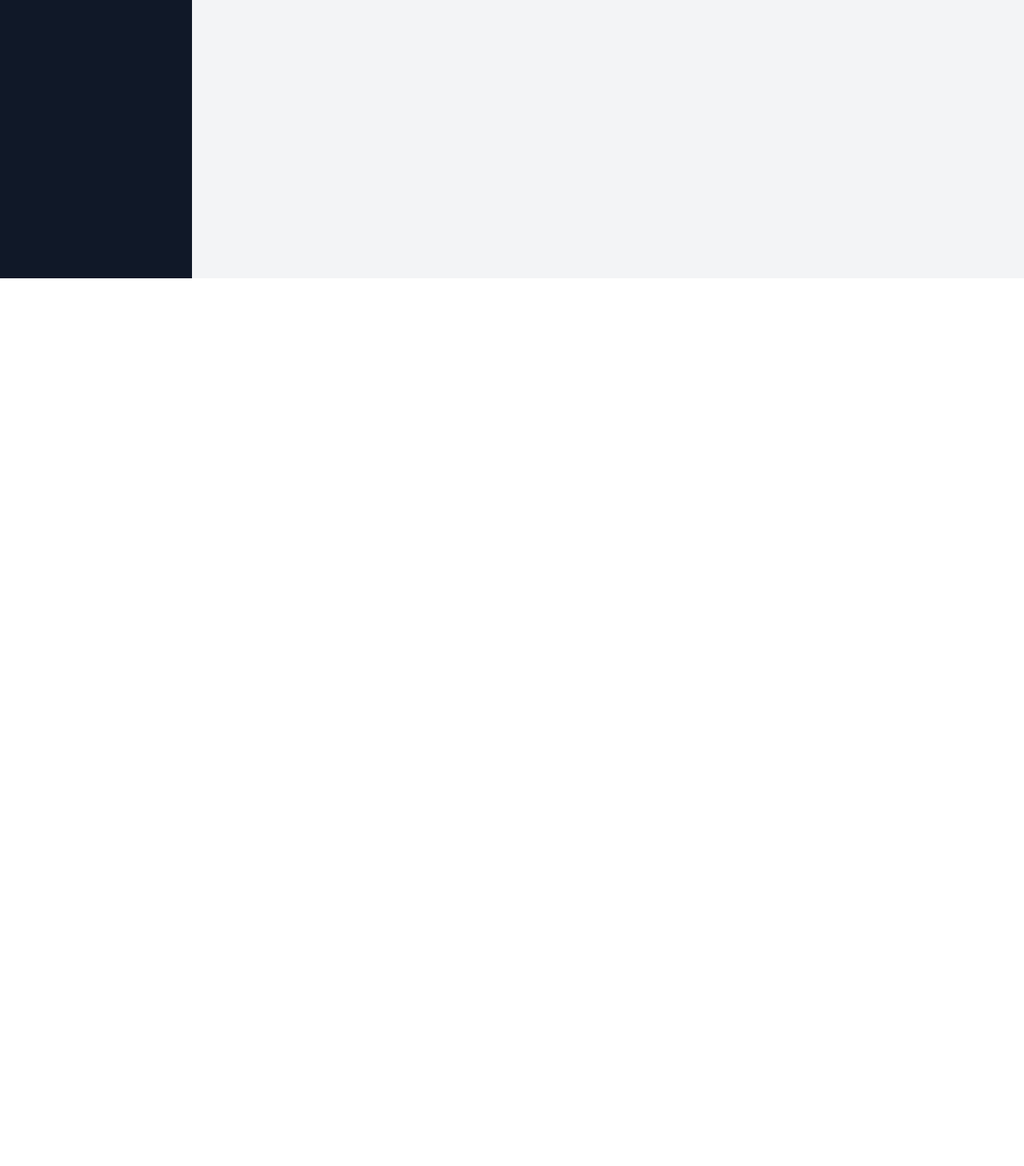
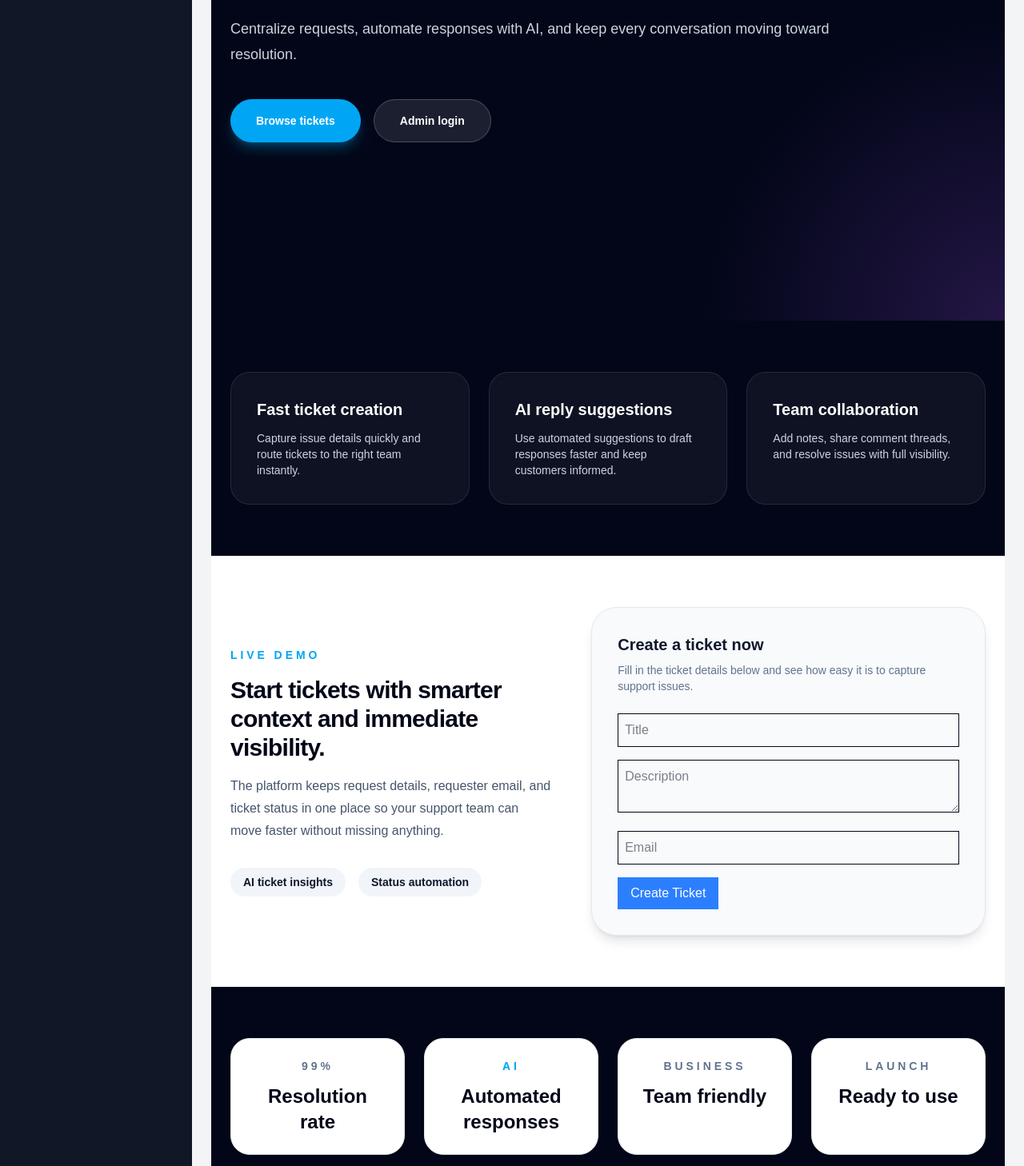
Before and after one commit to Vikas1248/ticketing-frontend, a Next.js app: page / in a window 1280 px wide. Shown: the part 452-1910 px from the top of the page at 80% size. Before the commit the page ends 800 px from the top, so only its background shows below. Built offline with nearby package versions, Linux system fonts and the light colour scheme.

Commit message:
Update landing page to SaaS homepage

```diff
--- a/app/page.js
+++ b/app/page.js
@@ -1,13 +1,111 @@
+import Link from "next/link";
 import TicketForm from "./components/TicketForm";
 
 export default function Home() {
   return (
-    <main className="p-10 max-w-xl mx-auto">
-      <h1 className="text-2xl font-bold mb-4">
-        Create Support Ticket 🎫
-      </h1>
+    <main className="bg-slate-950 text-white">
+      <section className="relative overflow-hidden">
+        <div className="absolute inset-0 bg-[radial-gradient(circle_at_top,_rgba(56,189,248,0.24),_transparent_25%),radial-gradient(circle_at_bottom_right,_rgba(168,85,247,0.2),_transparent_30%)]" />
+        <div className="relative mx-auto flex min-h-screen max-w-7xl flex-col justify-center px-6 py-24">
+          <div className="max-w-3xl">
+            <span className="inline-flex rounded-full bg-sky-300/15 px-4 py-1 text-sm font-semibold uppercase tracking-[0.34em] text-sky-300">
+              AI-powered support
+            </span>
+            <h1 className="mt-6 text-5xl font-semibold tracking-tight text-white sm:text-6xl">
+              Smarter ticketing for teams that respond faster.
+            </h1>
+            <p className="mt-6 text-lg leading-8 text-slate-300">
+              Centralize requests, automate responses with AI, and keep every conversation moving toward resolution.
+            </p>
+            <div className="mt-10 flex flex-col gap-4 sm:flex-row">
+              <Link href="/tickets" className="inline-flex items-center justify-center rounded-full bg-sky-500 px-8 py-4 text-sm font-semibold text-white shadow-lg shadow-sky-500/30 transition hover:bg-sky-400">
+                Browse tickets
+              </Link>
+              <Link href="/admin/login" className="inline-flex items-center justify-center rounded-full border border-white/20 bg-white/10 px-8 py-4 text-sm font-semibold text-white transition hover:bg-white/20">
+                Admin login
+              </Link>
+            </div>
+          </div>
+        </div>
+      </section>
 
-      <TicketForm />
+      <section className="mx-auto max-w-7xl px-6 py-16">
+        <div className="grid gap-6 md:grid-cols-3">
+          <div className="rounded-3xl border border-white/10 bg-white/5 p-8 backdrop-blur-sm">
+            <h3 className="text-xl font-semibold text-white">Fast ticket creation</h3>
+            <p className="mt-3 text-sm text-slate-300">
+              Capture issue details quickly and route tickets to the right team instantly.
+            </p>
+          </div>
+          <div className="rounded-3xl border border-white/10 bg-white/5 p-8 backdrop-blur-sm">
+            <h3 className="text-xl font-semibold text-white">AI reply suggestions</h3>
+            <p className="mt-3 text-sm text-slate-300">
+              Use automated suggestions to draft responses faster and keep customers informed.
+            </p>
+          </div>
+          <div className="rounded-3xl border border-white/10 bg-white/5 p-8 backdrop-blur-sm">
+            <h3 className="text-xl font-semibold text-white">Team collaboration</h3>
+            <p className="mt-3 text-sm text-slate-300">
+              Add notes, share comment threads, and resolve issues with full visibility.
+            </p>
+          </div>
+        </div>
+      </section>
+
+      <section className="bg-white text-slate-950">
+        <div className="mx-auto max-w-6xl px-6 py-16">
+          <div className="grid gap-12 lg:grid-cols-[0.9fr_1.1fr] lg:items-center">
+            <div>
+              <p className="text-sm font-semibold uppercase tracking-[0.28em] text-sky-500">Live demo</p>
+              <h2 className="mt-4 text-3xl font-semibold tracking-tight text-slate-950">
+                Start tickets with smarter context and immediate visibility.
+              </h2>
+              <p className="mt-4 text-base leading-7 text-slate-600">
+                The platform keeps request details, requester email, and ticket status in one place so your support team can move faster without missing anything.
+              </p>
+              <div className="mt-8 flex flex-wrap gap-4">
+                <span className="rounded-full bg-slate-100 px-4 py-2 text-sm font-semibold text-slate-900">
+                  AI ticket insights
+                </span>
+                <span className="rounded-full bg-slate-100 px-4 py-2 text-sm font-semibold text-slate-900">
+                  Status automation
+                </span>
+              </div>
+            </div>
+
+            <div className="rounded-[2rem] border border-slate-200 bg-slate-50 p-8 shadow-lg">
+              <h3 className="text-xl font-semibold text-slate-900">Create a ticket now</h3>
+              <p className="mt-2 text-sm text-slate-500">
+                Fill in the ticket details below and see how easy it is to capture support issues.
+              </p>
+              <div className="mt-6">
+                <TicketForm />
+              </div>
+            </div>
+          </div>
+        </div>
+      </section>
+
+      <section className="mx-auto max-w-7xl px-6 py-16">
+        <div className="grid gap-6 sm:grid-cols-2 lg:grid-cols-4">
+          <div className="rounded-3xl border border-slate-200 bg-white p-6 text-center shadow-sm">
+            <p className="text-sm font-semibold uppercase tracking-[0.28em] text-slate-500">99%</p>
+            <h3 className="mt-3 text-2xl font-semibold text-slate-950">Resolution rate</h3>
+          </div>
+          <div className="rounded-3xl border border-slate-200 bg-white p-6 text-center shadow-sm">
+            <p className="text-sm font-semibold uppercase tracking-[0.28em] text-slate-500"><span className="text-sky-500">AI</span></p>
+            <h3 className="mt-3 text-2xl font-semibold text-slate-950">Automated responses</h3>
+          </div>
+          <div className="rounded-3xl border border-slate-200 bg-white p-6 text-center shadow-sm">
+            <p className="text-sm font-semibold uppercase tracking-[0.28em] text-slate-500">Business</p>
+            <h3 className="mt-3 text-2xl font-semibold text-slate-950">Team friendly</h3>
+          </div>
+          <div className="rounded-3xl border border-slate-200 bg-white p-6 text-center shadow-sm">
+            <p className="text-sm font-semibold uppercase tracking-[0.28em] text-slate-500">Launch</p>
+            <h3 className="mt-3 text-2xl font-semibold text-slate-950">Ready to use</h3>
+          </div>
+        </div>
+      </section>
     </main>
   );
 }
--- a/app/page.tsx
+++ b/app/page.tsx
@@ -5,67 +5,109 @@ import TicketForm from "./components/TicketForm";
 
 export default function Home() {
   return (
-    <main className="bg-gray-100 min-h-screen">
-
-      {/* HERO */}
-      <div className="text-center py-16 px-6">
-        <h1 className="text-4xl font-bold mb-4">
-          AI Support Ticketing System
+    <main className="bg-slate-950 text-white">
+      <section className="relative overflow-hidden">
+        <div className="absolute inset-0 bg-[radial-gradient(circle_at_top,_rgba(56,189,248,0.24),_transparent_25%),radial-gradient(circle_at_bottom_right,_rgba(168,85,247,0.2),_transparent_30%)]" />
+        <div className="relative mx-auto flex min-h-screen max-w-7xl flex-col justify-center px-6 py-24">
+          <div className="max-w-3xl">
+            <span className="inline-flex rounded-full bg-sky-300/15 px-4 py-1 text-sm font-semibold uppercase tracking-[0.34em] text-sky-300">
+              AI-powered support
+            </span>
+            <h1 className="mt-6 text-5xl font-semibold tracking-tight text-white sm:text-6xl">
+              Smarter ticketing for teams that respond faster.
             </h1>
-
-        <p className="text-gray-600 max-w-xl mx-auto mb-6">
-          Create and manage support tickets, collaborate with your team,
-          and resolve issues faster with an intelligent platform.
+            <p className="mt-6 text-lg leading-8 text-slate-300">
+              Centralize requests, automate responses with AI, and keep every conversation moving toward resolution.
             </p>
-
-        <div className="flex justify-center gap-4">
-          <Link href="/tickets">
-            <button className="bg-blue-600 text-white px-6 py-3 rounded-lg hover:bg-blue-700">
-              View Tickets
-            </button>
+            <div className="mt-10 flex flex-col gap-4 sm:flex-row">
+              <Link href="/tickets" className="inline-flex items-center justify-center rounded-full bg-sky-500 px-8 py-4 text-sm font-semibold text-white shadow-lg shadow-sky-500/30 transition hover:bg-sky-400">
+                Browse tickets
               </Link>
-
-          <Link href="/admin/login">
-            <button className="border px-6 py-3 rounded-lg hover:bg-gray-200">
-              Admin Login
-            </button>
+              <Link href="/admin/login" className="inline-flex items-center justify-center rounded-full border border-white/20 bg-white/10 px-8 py-4 text-sm font-semibold text-white transition hover:bg-white/20">
+                Admin login
               </Link>
             </div>
           </div>
+        </div>
+      </section>
 
-      {/* FEATURES */}
-      <div className="grid md:grid-cols-3 gap-6 px-6 max-w-5xl mx-auto mb-16">
-        <div className="bg-white p-6 rounded-xl shadow">
-          <h3 className="font-semibold mb-2">🎫 Ticket Management</h3>
-          <p className="text-sm text-gray-600">
-            Create, assign, and track tickets efficiently.
+      <section className="mx-auto max-w-7xl px-6 py-16">
+        <div className="grid gap-6 md:grid-cols-3">
+          <div className="rounded-3xl border border-white/10 bg-white/5 p-8 backdrop-blur-sm">
+            <h3 className="text-xl font-semibold text-white">Fast ticket creation</h3>
+            <p className="mt-3 text-sm text-slate-300">
+              Capture issue details quickly and route tickets to the right team instantly.
             </p>
           </div>
-
-        <div className="bg-white p-6 rounded-xl shadow">
-          <h3 className="font-semibold mb-2">💬 Team Collaboration</h3>
-          <p className="text-sm text-gray-600">
-            Add comments and resolve issues faster.
+          <div className="rounded-3xl border border-white/10 bg-white/5 p-8 backdrop-blur-sm">
+            <h3 className="text-xl font-semibold text-white">AI reply suggestions</h3>
+            <p className="mt-3 text-sm text-slate-300">
+              Use automated suggestions to draft responses faster and keep customers informed.
             </p>
           </div>
-
-        <div className="bg-white p-6 rounded-xl shadow">
-          <h3 className="font-semibold mb-2">🤖 AI Assistance</h3>
-          <p className="text-sm text-gray-600">
-            Smart suggestions to speed up support.
+          <div className="rounded-3xl border border-white/10 bg-white/5 p-8 backdrop-blur-sm">
+            <h3 className="text-xl font-semibold text-white">Team collaboration</h3>
+            <p className="mt-3 text-sm text-slate-300">
+              Add notes, share comment threads, and resolve issues with full visibility.
             </p>
           </div>
         </div>
+      </section>
 
-      {/* CREATE TICKET SECTION */}
-      <div className="max-w-xl mx-auto bg-white p-6 rounded-xl shadow mb-20">
-        <h2 className="text-xl font-bold mb-4 text-center">
-          Create Support Ticket 🎫
+      <section className="bg-white text-slate-950">
+        <div className="mx-auto max-w-6xl px-6 py-16">
+          <div className="grid gap-12 lg:grid-cols-[0.9fr_1.1fr] lg:items-center">
+            <div>
+              <p className="text-sm font-semibold uppercase tracking-[0.28em] text-sky-500">Live demo</p>
+              <h2 className="mt-4 text-3xl font-semibold tracking-tight text-slate-950">
+                Start tickets with smarter context and immediate visibility.
               </h2>
+              <p className="mt-4 text-base leading-7 text-slate-600">
+                The platform keeps request details, requester email, and ticket status in one place so your support team can move faster without missing anything.
+              </p>
+              <div className="mt-8 flex flex-wrap gap-4">
+                <span className="rounded-full bg-slate-100 px-4 py-2 text-sm font-semibold text-slate-900">
+                  AI ticket insights
+                </span>
+                <span className="rounded-full bg-slate-100 px-4 py-2 text-sm font-semibold text-slate-900">
+                  Status automation
+                </span>
+              </div>
+            </div>
 
+            <div className="rounded-[2rem] border border-slate-200 bg-slate-50 p-8 shadow-lg">
+              <h3 className="text-xl font-semibold text-slate-900">Create a ticket now</h3>
+              <p className="mt-2 text-sm text-slate-500">
+                Fill in the ticket details below and see how easy it is to capture support issues.
+              </p>
+              <div className="mt-6">
                 <TicketForm />
               </div>
+            </div>
+          </div>
+        </div>
+      </section>
 
+      <section className="mx-auto max-w-7xl px-6 py-16">
+        <div className="grid gap-6 sm:grid-cols-2 lg:grid-cols-4">
+          <div className="rounded-3xl border border-slate-200 bg-white p-6 text-center shadow-sm">
+            <p className="text-sm font-semibold uppercase tracking-[0.28em] text-slate-500">99%</p>
+            <h3 className="mt-3 text-2xl font-semibold text-slate-950">Resolution rate</h3>
+          </div>
+          <div className="rounded-3xl border border-slate-200 bg-white p-6 text-center shadow-sm">
+            <p className="text-sm font-semibold uppercase tracking-[0.28em] text-slate-500"><span className="text-sky-500">AI</span></p>
+            <h3 className="mt-3 text-2xl font-semibold text-slate-950">Automated responses</h3>
+          </div>
+          <div className="rounded-3xl border border-slate-200 bg-white p-6 text-center shadow-sm">
+            <p className="text-sm font-semibold uppercase tracking-[0.28em] text-slate-500">Business</p>
+            <h3 className="mt-3 text-2xl font-semibold text-slate-950">Team friendly</h3>
+          </div>
+          <div className="rounded-3xl border border-slate-200 bg-white p-6 text-center shadow-sm">
+            <p className="text-sm font-semibold uppercase tracking-[0.28em] text-slate-500">Launch</p>
+            <h3 className="mt-3 text-2xl font-semibold text-slate-950">Ready to use</h3>
+          </div>
+        </div>
+      </section>
     </main>
   );
 }
```
Lines whose indentation alone changed are shown as unchanged.
